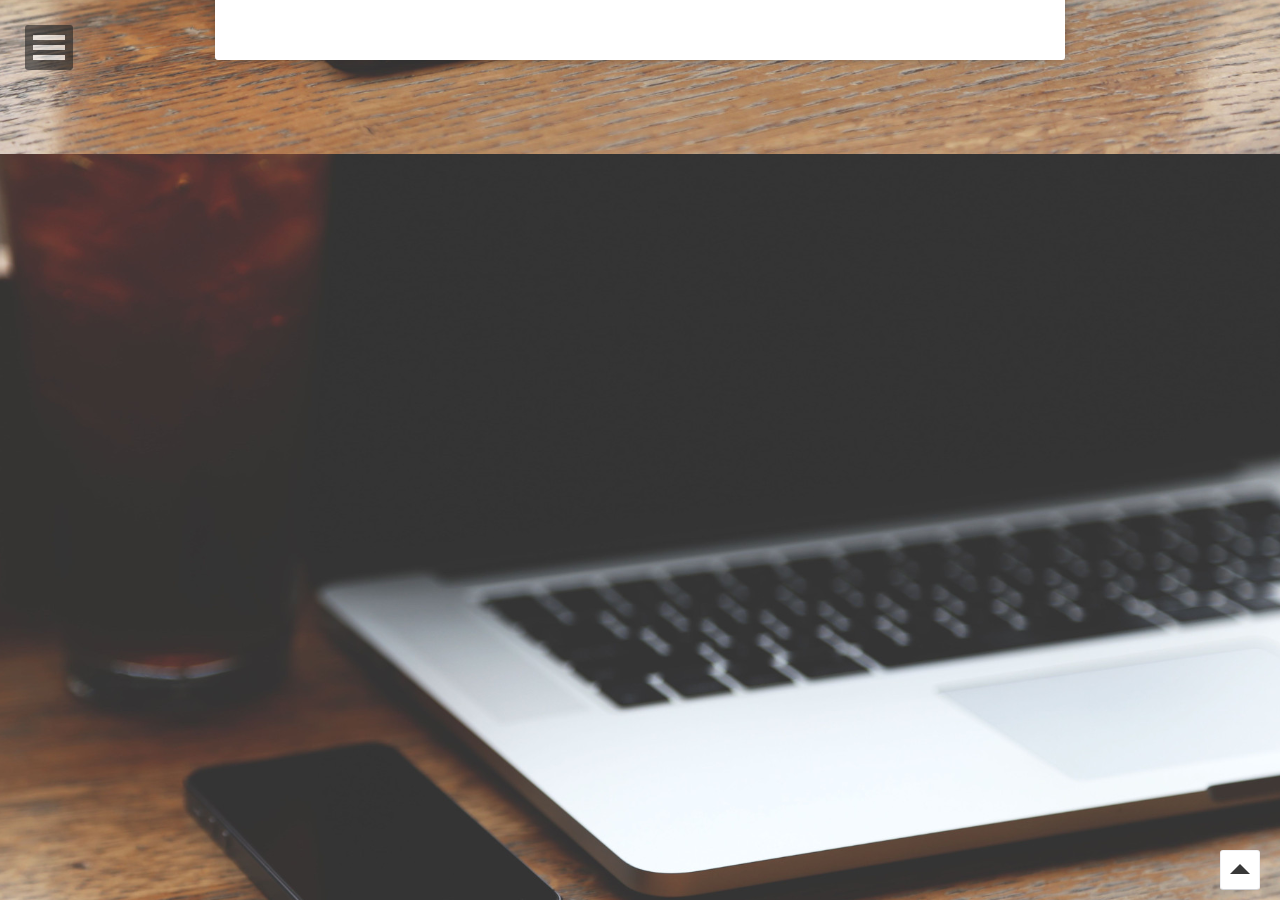
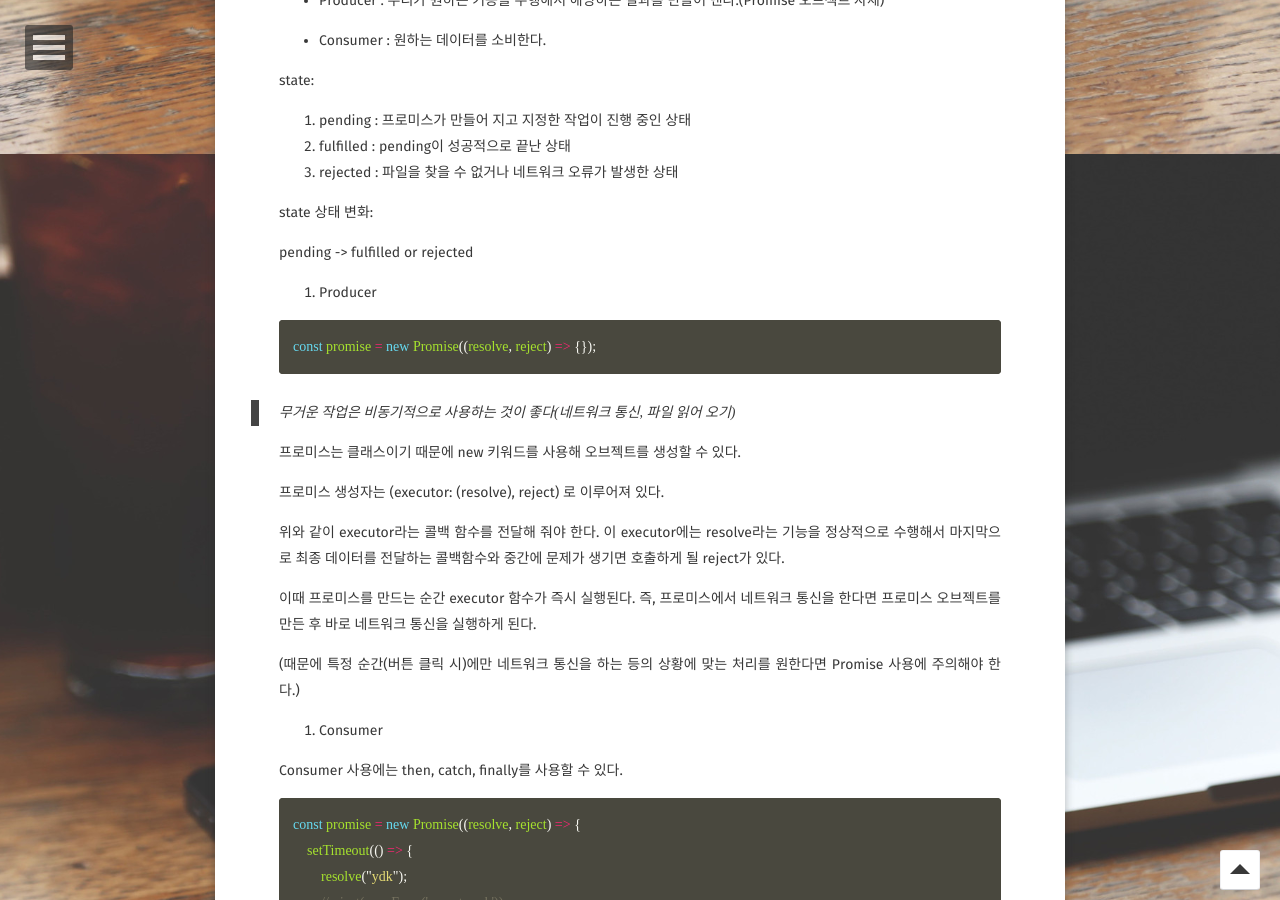
Before and after one commit to ydk1204/ydk1204.github.io, a Jekyll site: the page built from _posts/2021-12-15-JS-note-04.md, in a window 1280 px wide and 900 px high, scrolled down 746 px. Built offline with Jekyll 4.4.1, drawn with Linux system fonts in a browser that asks for light colours; some web fonts are replaced; comment, search, counter and statistics services are not loaded; some of the changed text lies outside the part shown.

Commit message:
12월 15일자 노트 정리 끝

````diff
--- a/_posts/2021-12-15-JS-note-04.md
+++ b/_posts/2021-12-15-JS-note-04.md
@@ -16,3 +16,103 @@ comments: true
 -   자바는 동기적이다.
 -   호이스팅이된 이후 부터 작성한 코드가 순서대로 동기적으로 작동한다.
 -   hoisting: var, function로 선언한 것들이 가장 위로 올라가 먼저 실행된다.
+
+### 2. promise
+
+프로미스는 자바스크립트 내장 오브젝트이다.
+
+프로미스는 비동기적으로 작동 시키기 위해 사용한다.
+
+프로미스는 Producer와 Consumer로 나뉜다.
+
+-   Producer : 우리가 원하는 기능을 수행해서 해당하는 결과를 만들어 낸다.(Promise 오브젝트 자체)
+
+-   Consumer : 원하는 데이터를 소비한다.
+
+state: <br>
+
+1. pending : 프로미스가 만들어 지고 지정한 작업이 진행 중인 상태
+2. fulfilled : pending이 성공적으로 끝난 상태
+3. rejected : 파일을 찾을 수 없거나 네트워크 오류가 발생한 상태
+
+state 상태 변화:
+
+pending -> fulfilled or rejected
+
+1. Producer
+
+```js
+const promise = new Promise((resolve, reject) => {});
+```
+
+> 무거운 작업은 비동기적으로 사용하는 것이 좋다(네트워크 통신, 파일 읽어 오기)
+
+프로미스는 클래스이기 때문에 new 키워드를 사용해 오브젝트를 생성할 수 있다.
+
+프로미스 생성자는 (executor: (resolve), reject) 로 이루어져 있다.
+
+위와 같이 executor라는 콜백 함수를 전달해 줘야 한다. 이 executor에는 resolve라는 기능을 정상적으로 수행해서 마지막으로 최종 데이터를 전달하는 콜백함수와 중간에 문제가 생기면 호출하게 될 reject가 있다.
+
+이때 프로미스를 만드는 순간 executor 함수가 즉시 실행된다.
+즉, 프로미스에서 네트워크 통신을 한다면 프로미스 오브젝트를 만든 후 바로 네트워크 통신을 실행하게 된다.
+
+(때문에 특정 순간(버튼 클릭 시)에만 네트워크 통신을 하는 등의 상황에 맞는 처리를 원한다면 Promise 사용에 주의해야 한다.)
+
+2. Consumer
+
+Consumer 사용에는 then, catch, finally를 사용할 수 있다.
+
+```js
+const promise = new Promise((resolve, reject) => {
+    setTimeout(() => {
+        resolve("ydk");
+        //reject(new Error('no network'));
+    }, 2000);
+});
+
+promise
+    .then((value) => {
+        console.log(value);
+    })
+    .catch((error) => {
+        console.log(error);
+    })
+    .finally(() => {
+        console.log("finally");
+    });
+```
+
+promise가 성공적으로 실행 되고 정상적으로 결과를 resolve로 반환한다면 해당 값을 then의 (value)로 전달 받는다.
+then은 반환 값으로 Promise 형태로 반환하기 때문에 catch와 체이닝(이어서)을 이용해 사용할 수 있다.
+
+☆then은 (결과)값을 바로 전달해도 되고, promise를 전달해도 된다. 아래의 Promise chaining에서 다룬다.
+
+promise의 결과가 에러를 발생했을 때 catch를 통해 에러 값을 제어할 수 있다.
+
+promise의 결과가 성공, 실패 여부에 상관없이 무조건 마지막으로 실행하고 싶은 코드가 있다면 finally에 작성하면 된다.
+
+3. Promise chaining
+
+```js
+const ProNumber = new Promise((resolve, reject) => {
+    setTimeout(() => resolve(1), 1000);
+});
+
+ProNumber.then((num) => num * 2)
+    .then((num) => num * 3)
+    .then((num) => {
+        return new Promise((resolve, reject) => {
+            setTimeout(() => resolve(num - 1), 1000);
+        });
+    })
+    .then((num) => console.log(num));
+```
+
+위 예제의 then은 각각
+
+1을 전달 받고, 1 _ 2 를 해서 2를 반환 <br>
+2을 전달 받고, 2 _ 3 을 해서 6를 반환 <br>
+6을 전달 받고, 새로운 Promise를 생성해 해당 Promise 오브젝트 내에서 1초 뒤 6 - 1을 연산해 5를 반환 <br>
+5를 전달 받곡, 콘솔 창에 출력한다. <br>
+
+**위와 같이 then에는 값 외에도 Promise 자체를 전달해도 된다.**
````
